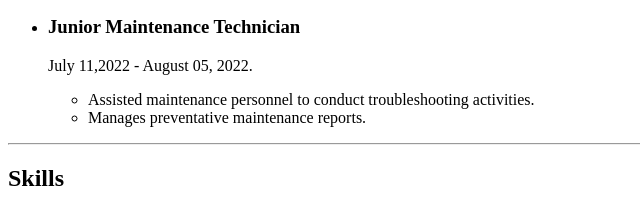
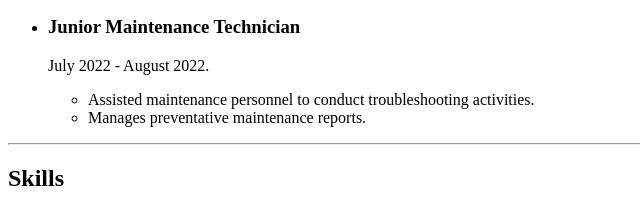
Before and after one commit to AjDev123/Resume_project, a plain HTML site: page index.html in a window 1280 px wide. Shown: the part 474-683 px from the top of the page, 0-640 px from the left. Drawn offline with Linux system fonts and the light colour scheme.

Commit message:
Update index.html
Changed the Experience section

```diff
--- a/index.html
+++ b/index.html
@@ -24,7 +24,7 @@
 		<ul>
 			<li>
 				<h3>Junior Maintenance Technician</h3>
-				<p>July 11,2022 - August 05, 2022.</p>
+				<p>July 2022 - August 2022.</p>
 
 				<ul>
 					<li>Assisted maintenance personnel to conduct troubleshooting activities.</li>
```
